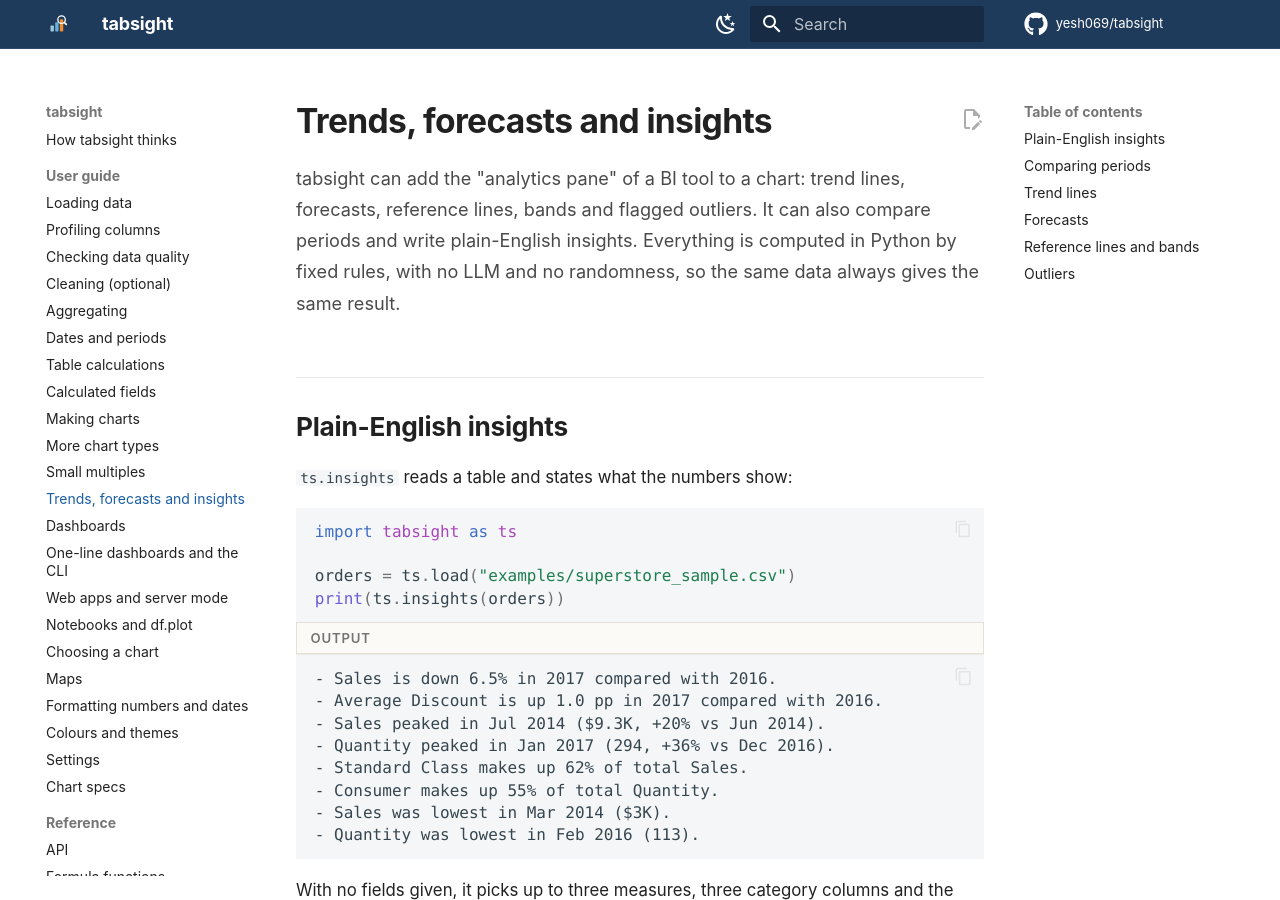
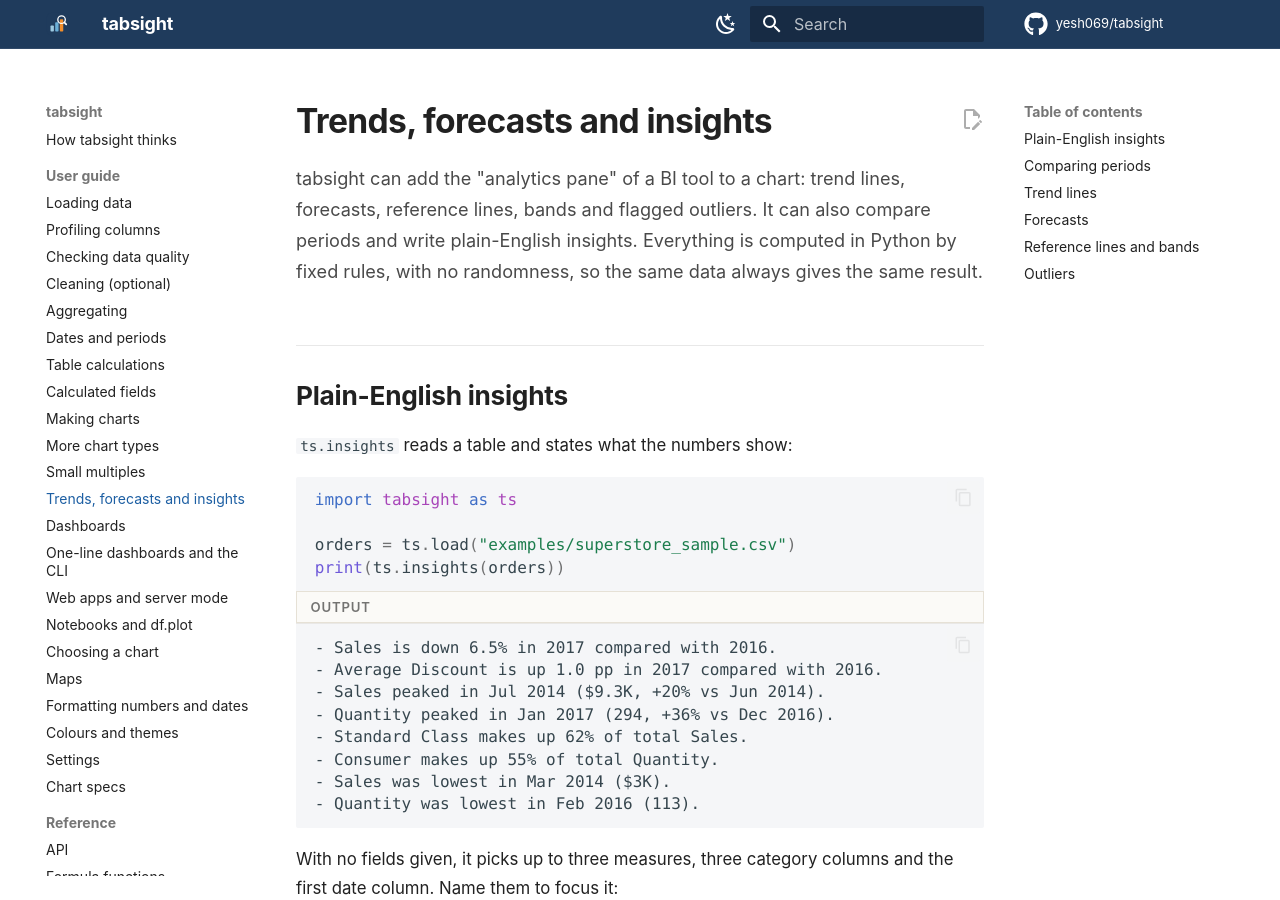
Before and after one commit to yesh069/tabsight, an MkDocs documentation site: the page built from docs/guide/analytics.md, in a window 1280 px wide and 900 px high. Built offline with MkDocs 1.6.1 and Material for MkDocs 9.7.7, drawn with Linux system fonts in a browser that asks for light colours; comment, search, counter and statistics services are not loaded.

Commit message:
docs: drop the 'no LLM' wording everywhere
The tagline, package description, docs, home page and docstrings no longer mention LLMs; the README tagline now reads 'Exact numbers. Every guess explained. One offline HTML file.'

```diff
--- a/docs/guide/analytics.md
+++ b/docs/guide/analytics.md
@@ -1,6 +1,6 @@
 # Trends, forecasts and insights
 
-tabsight can add the "analytics pane" of a BI tool to a chart: trend lines, forecasts, reference lines, bands and flagged outliers. It can also compare periods and write plain-English insights. Everything is computed in Python by fixed rules, with no LLM and no randomness, so the same data always gives the same result.
+tabsight can add the "analytics pane" of a BI tool to a chart: trend lines, forecasts, reference lines, bands and flagged outliers. It can also compare periods and write plain-English insights. Everything is computed in Python by fixed rules, with no randomness, so the same data always gives the same result.
 
 ## Plain-English insights
 
--- a/mkdocs.yml
+++ b/mkdocs.yml
@@ -1,7 +1,7 @@
 # Built with Zensical (`zensical build`), which reads this file. Material for MkDocs, which
 # it replaces, reaches end of life on 5 May 2027.
 site_name: tabsight
-site_description: BI-quality charts, world maps and dashboards from a pandas DataFrame. Rule-based, no LLM, one offline HTML file.
+site_description: BI-quality charts, world maps and dashboards from a pandas DataFrame, in one offline HTML file.
 site_url: https://yesh069.github.io/tabsight/
 repo_url: https://github.com/yesh069/tabsight
 repo_name: yesh069/tabsight
--- a/overrides/home.html
+++ b/overrides/home.html
@@ -12,7 +12,7 @@
         <h1 class="ts-hero__title">A DataFrame in.<br>A dashboard you can trust out.</h1>
         <p class="ts-hero__lede">
           tabsight reads your data the way a careful analyst would, explains every guess
-          it makes, and keeps the numbers exact. One offline file, no LLM, no network.
+          it makes, and keeps the numbers exact. One offline file, no network.
         </p>
         <div class="ts-hero__actions">
           <a class="ts-hero__button ts-hero__button--primary" href="{{ 'getting-started/quickstart/' | url }}">Read the quickstart</a>
--- a/pyproject.toml
+++ b/pyproject.toml
@@ -5,7 +5,7 @@
 [project]
 name = "tabsight"
 dynamic = ["version"]
-description = "BI-quality charts, world maps and dashboards from a pandas DataFrame. Rule-based, no LLM, one offline HTML file."
+description = "BI-quality charts, world maps and dashboards from a pandas DataFrame, in one offline HTML file."
 readme = "README.md"
 license = "MIT"
 license-files = ["LICENSE", "NOTICE", "licenses/*"]
--- a/src/tabsight/__init__.py
+++ b/src/tabsight/__init__.py
@@ -1,6 +1,6 @@
 """tabsight: BI-quality charts, world maps and dashboards from a pandas DataFrame.
 
-Rule-based, no LLM, one offline HTML file. Docs: https://yesh069.github.io/tabsight/
+One offline HTML file. Docs: https://yesh069.github.io/tabsight/
 """
 
 from tabsight import analytics, geo, warnings, web
```
Also changed, not shown: CHANGELOG.md (+2 -1 lines), README.md (+2 -2 lines), 2 other files.
